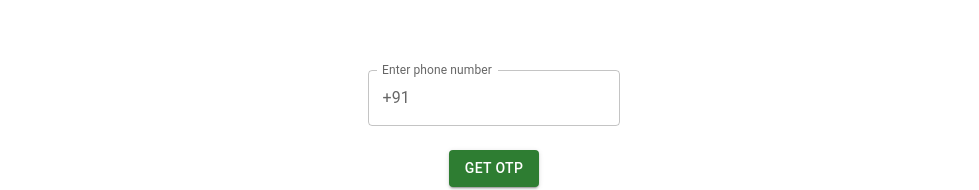
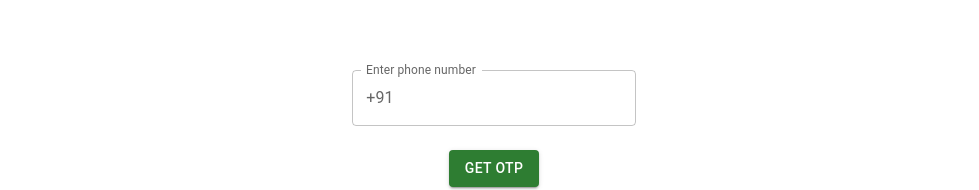
Before and after one commit to Naman13Kumawat/MoveinSync-TechAssignment, a React (Create React App) app in the folder client/: page / in a window 1280 px wide. Shown: the part 1017-1207 px from the top of the page, without its empty margins (146-1125 px from the left). Built offline with nearby package versions, Linux system fonts and the light colour scheme.

Commit message:
Login CSS fix

```diff
--- a/client/src/pages/Login.jsx
+++ b/client/src/pages/Login.jsx
@@ -107,12 +107,13 @@ export default function Login() {
             error={isInvalid}
             label="Enter phone number"
             id="outlined-start-adornment"
+            type="number"
             onChange={(e) => {
               setNumber(e.target.value);
               setIsInvalid(false);
             }}
             helperText={isInvalid ? "Invalid phone number" : null}
-            sx={{ m: 1, width: "25ch" }}
+            sx={{ m: 1, width: "100%" }}
             InputProps={{
               startAdornment: (
                 <InputAdornment position="start">+91</InputAdornment>
@@ -142,6 +143,7 @@ export default function Login() {
                 id="outlined-number"
                 label="OTP"
                 type="number"
+                sx={{ m: 1, width: "100%" }}
                 InputLabelProps={{
                   shrink: true,
                 }}
@@ -152,7 +154,12 @@ export default function Login() {
               />
             </span>
             <span>
-              <Button onClick={verifyOtp} color="success" variant="contained">
+              <Button
+                onClick={verifyOtp}
+                color="success"
+                variant="contained"
+                className="login_verify_btn"
+              >
                 VERIFY
               </Button>
             </span>
--- a/client/src/pages/pagesStyles.css
+++ b/client/src/pages/pagesStyles.css
@@ -43,6 +43,12 @@ a {
 .login_form span {
   display: flex;
   align-items: center;
+  width: 100%;
+}
+
+.login_form button {
+  width: fit-content;
+  margin: auto !important;
 }
 
 /* User Dashboard */
```
